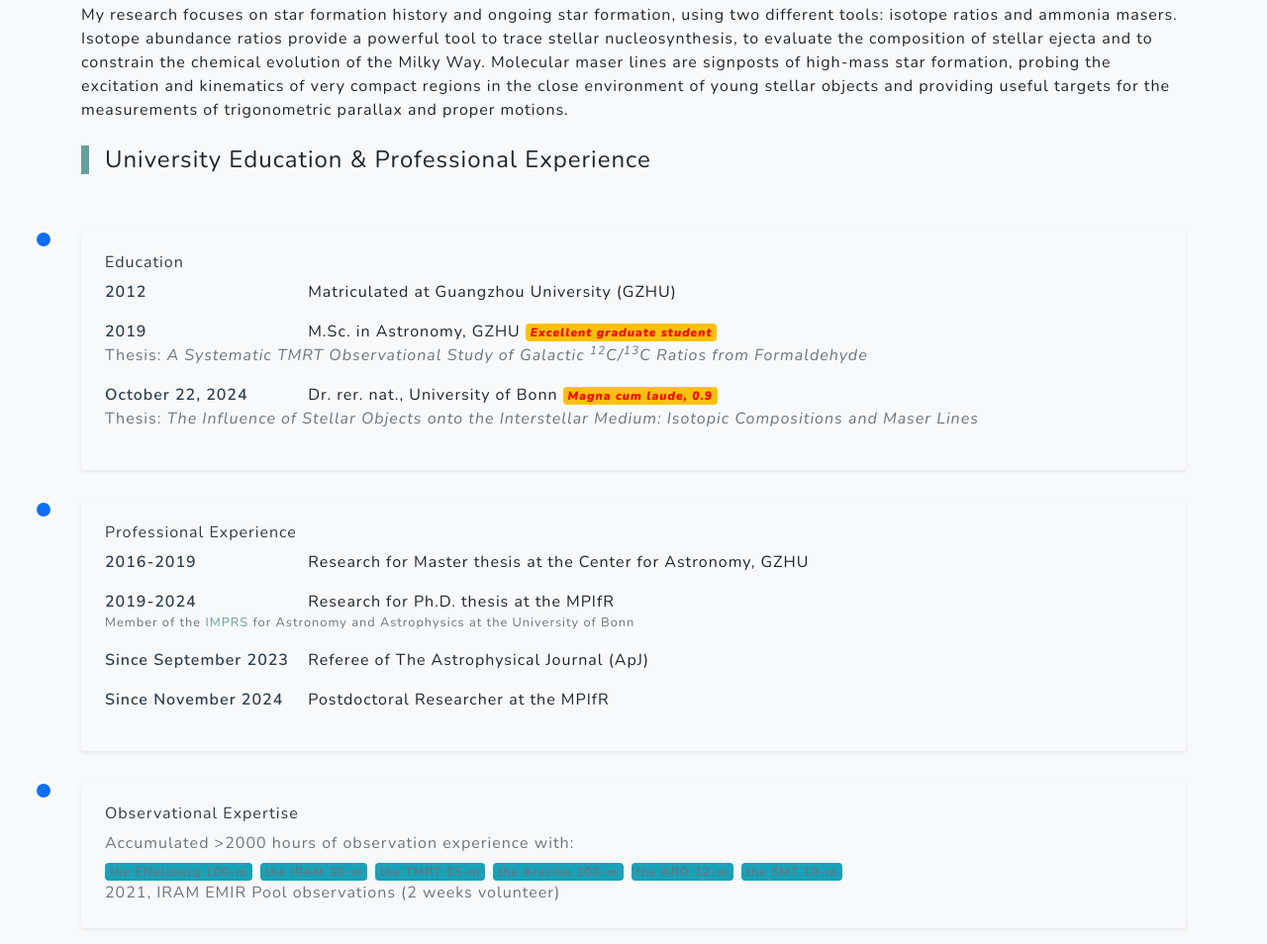
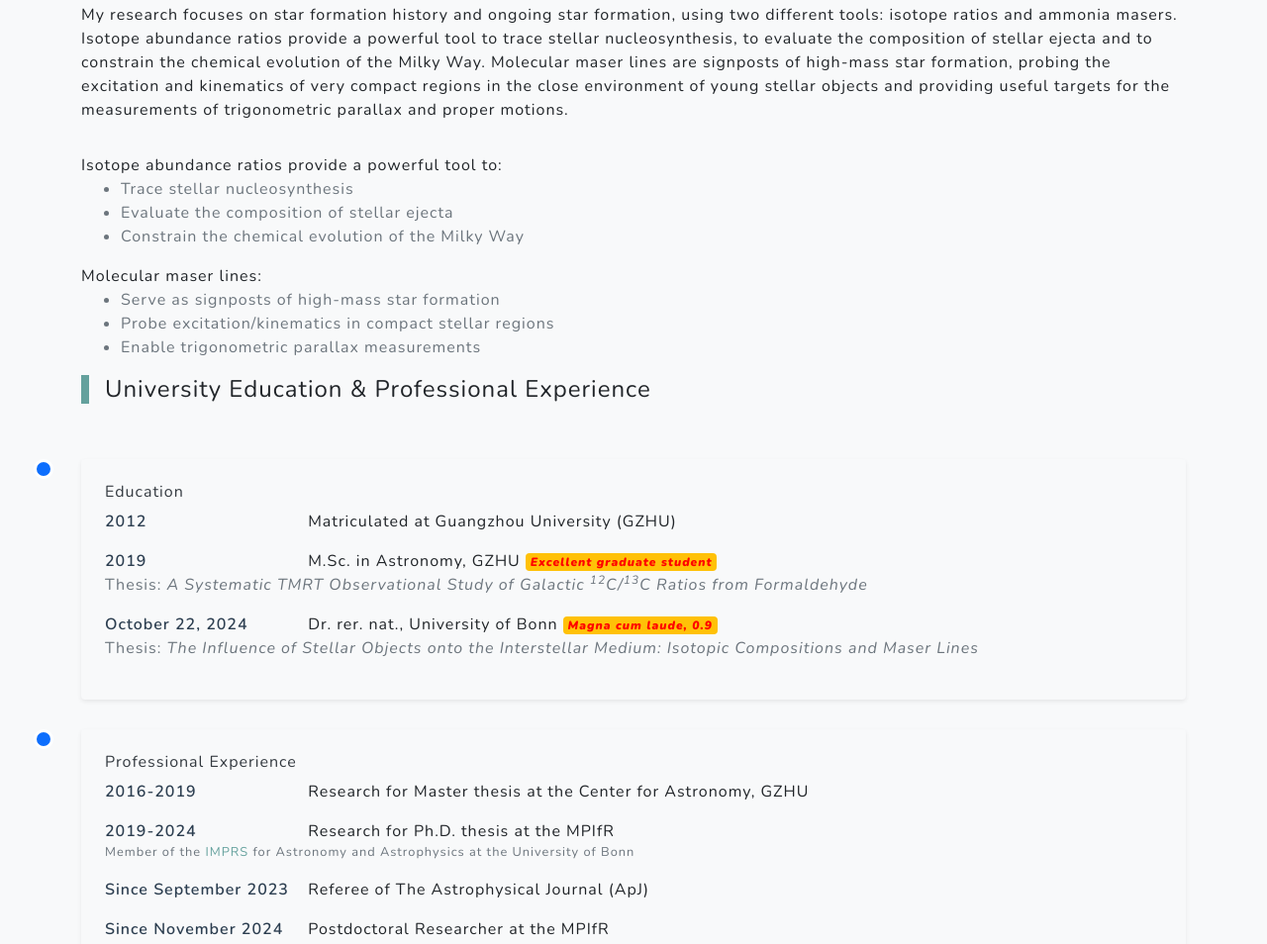
Before and after one commit to yaotingyan/yaotingyan.github.io, a plain HTML site: page index.html in a window 1280 px wide. Shown: the part 1146-2100 px from the top of the page at 99% size. Drawn offline with nearby package versions, Linux system fonts and the light colour scheme.

Commit message:
Update index.html

```diff
--- a/index.html
+++ b/index.html
@@ -64,6 +64,18 @@
 <p class="text-black-100 mb-0">I'm Yaoting Yan, an astronomer working at the <a href="https://www.mpifr-bonn.mpg.de/2169/en"> Max-Planck-Institut für Radioastronomie</a> (MPIfR). </p></br>
 <p class="text-black-100 mb-0">My research focuses on star formation history and ongoing star formation, using two different tools: isotope ratios and ammonia masers. Isotope abundance ratios provide a powerful tool to trace stellar nucleosynthesis, to evaluate the composition of stellar ejecta and to constrain the chemical evolution of the Milky Way. Molecular maser lines are signposts of high-mass star formation, probing the excitation and kinematics of very compact regions in the close environment of young stellar objects and providing useful targets for the measurements of trigonometric parallax and proper motions. </p></br>
 
+<span class="d-block mt-2">Isotope abundance ratios provide a powerful tool to:</span>
+        <ul class="text-secondary">
+          <li>Trace stellar nucleosynthesis</li>
+          <li>Evaluate the composition of stellar ejecta</li>
+          <li>Constrain the chemical evolution of the Milky Way</li>
+        </ul>
+        <span class="d-block mt-2">Molecular maser lines:</span>
+        <ul class="text-secondary">
+          <li>Serve as signposts of high-mass star formation</li>
+          <li>Probe excitation/kinematics in compact stellar regions</li>
+          <li>Enable trigonometric parallax measurements</li>
+        </ul>
 
                 <div class="row align-items-center no-gutters mb-4 mb-lg-5">
                     <div class="col-xl-10 col-lg-5">
```
